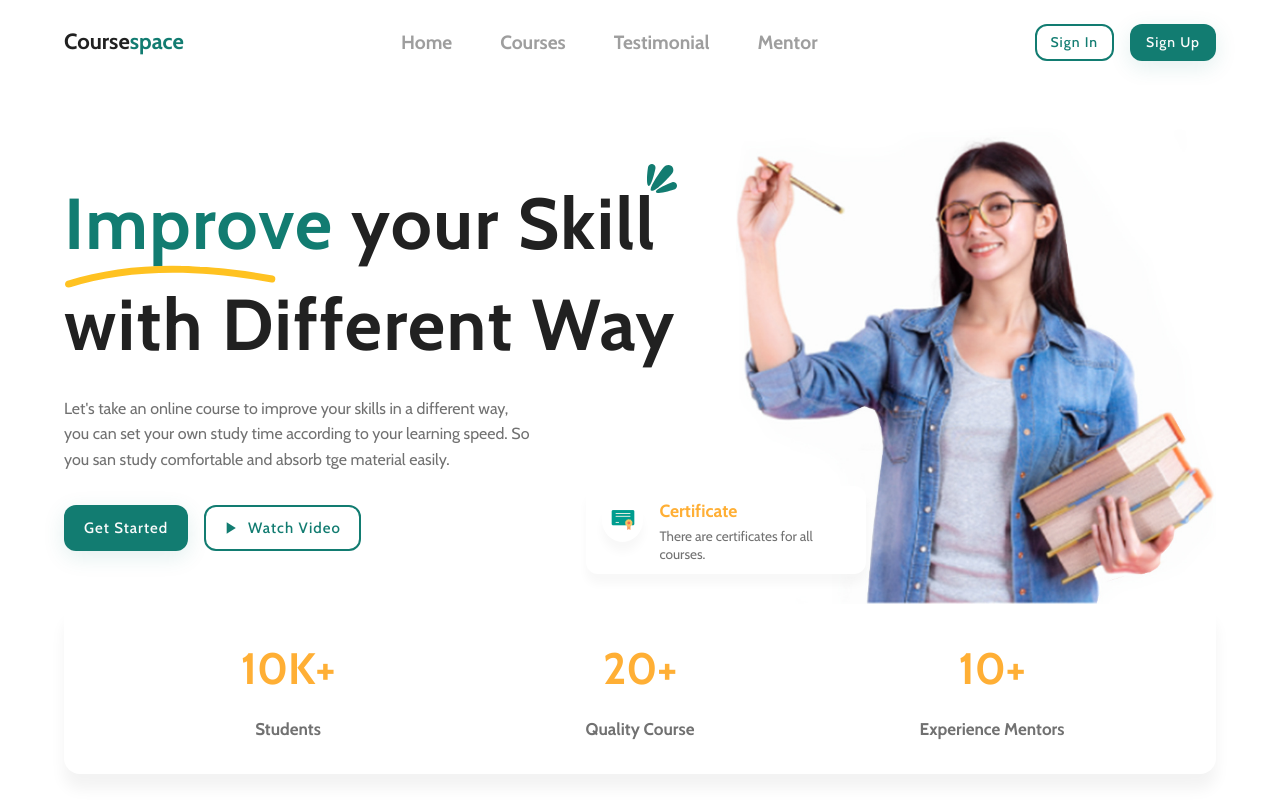
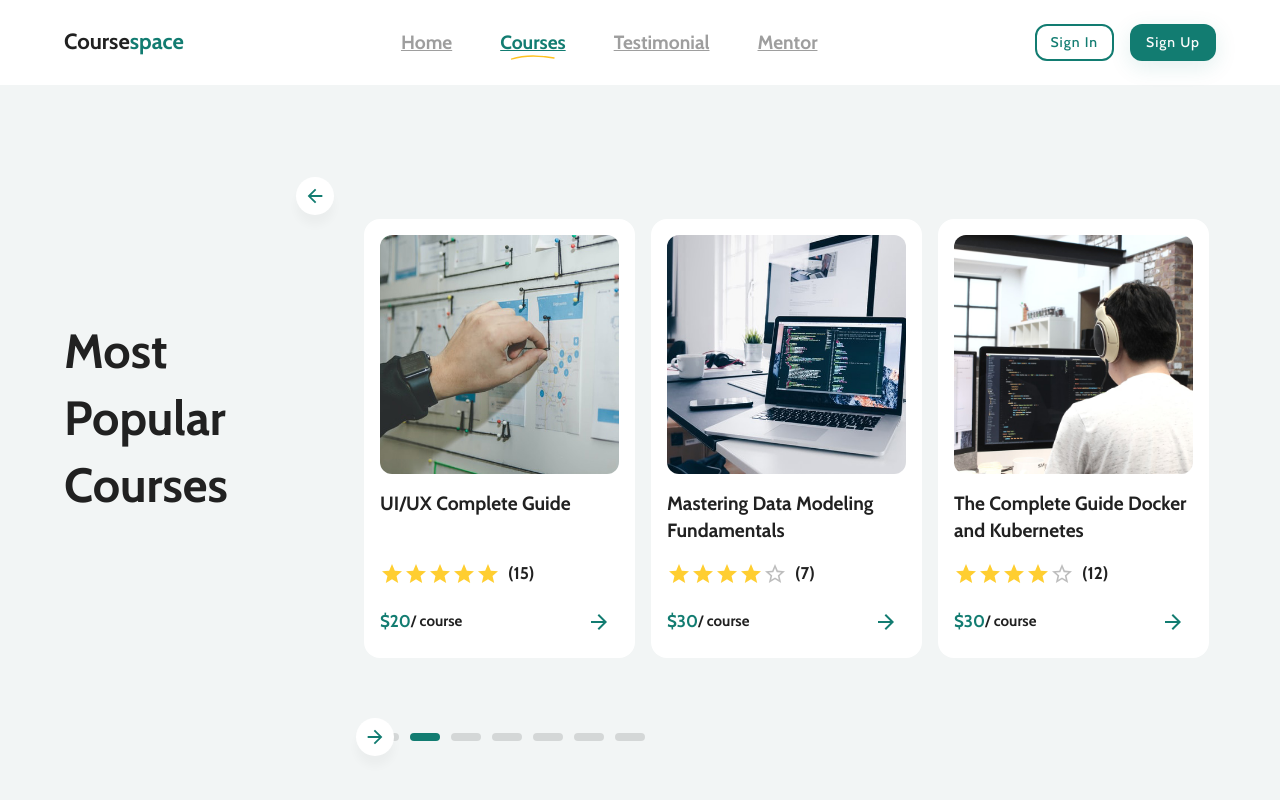
Before and after one commit to kirubeladamu9-afk/courseaugust15.4, a React (Vite) app: page /courses in a window 1280 px wide. Shown: the top 800 px of the page. Built offline with nearby package versions, Linux system fonts and the light colour scheme.

Commit message:
Add routing, axios, and lazy loading support

```diff
--- a/package.json
+++ b/package.json
@@ -14,9 +14,11 @@
     "@emotion/styled": "^11.11.5",
     "@mui/icons-material": "^5.15.20",
     "@mui/material": "^5.15.20",
+    "axios": "^1.19.0",
     "pg": "^8.22.0",
     "react": "^18.3.1",
     "react-dom": "^18.3.1",
+    "react-router-dom": "^7.18.2",
     "react-scroll": "^1.9.0",
     "react-slick": "^0.30.2",
     "slick-carousel": "^1.8.1"
--- a/src/App.tsx
+++ b/src/App.tsx
@@ -1,5 +1,9 @@
-import React, { Suspense, lazy } from 'react'
+import React from 'react'
+import { lazy, Suspense, type ReactNode } from 'react'
 import Box from '@mui/material/Box'
+import Container from '@mui/material/Container'
+import Typography from '@mui/material/Typography'
+import { BrowserRouter, Route, Routes } from 'react-router-dom'
 import { Footer } from '@/components/footer'
 import { Header } from '@/components/header'
 
@@ -10,21 +14,61 @@ const HomeTestimonial = lazy(() => import('@/components/home/testimonial'))
 const HomeOurMentors = lazy(() => import('@/components/home/mentors'))
 const HomeNewsLetter = lazy(() => import('@/components/home/newsletter'))
 
-const App: React.FC = () => {
-  return (
+interface PageLayoutProps {
+  children: ReactNode
+}
+
+const PageLayout: React.FC<PageLayoutProps> = ({ children }) => (
   <Box component="main">
     <Header />
-      <Suspense fallback={null}>
+    <Suspense fallback={<Box sx={{ minHeight: '40vh' }} />}>{children}</Suspense>
+    <Footer />
+  </Box>
+)
+
+const HomePage: React.FC = () => (
+  <PageLayout>
     <HomeHero />
     <HomePopularCourse />
     <HomeFeature />
     <HomeTestimonial />
     <HomeOurMentors />
     <HomeNewsLetter />
-      </Suspense>
-      <Footer />
-    </Box>
+  </PageLayout>
 )
+
+interface InfoPageProps {
+  title: string
+  description: string
 }
 
+const InfoPage: React.FC<InfoPageProps> = ({ title, description }) => (
+  <PageLayout>
+    <Container sx={{ py: { xs: 10, md: 16 }, minHeight: '50vh' }}>
+      <Typography variant="h1" sx={{ mb: 2 }}>
+        {title}
+      </Typography>
+      <Typography variant="h6" color="text.secondary">
+        {description}
+      </Typography>
+    </Container>
+  </PageLayout>
+)
+
+const App: React.FC = () => (
+  <BrowserRouter>
+    <Routes>
+      <Route path="/" element={<HomePage />} />
+      <Route path="/courses" element={<PageLayout><HomePopularCourse /></PageLayout>} />
+      <Route path="/testimonials" element={<PageLayout><HomeTestimonial /></PageLayout>} />
+      <Route path="/mentors" element={<PageLayout><HomeOurMentors /></PageLayout>} />
+      <Route path="/contact" element={<InfoPage title="Contact Us" description="We would love to hear from you." />} />
+      <Route path="/privacy" element={<InfoPage title="Privacy & Policy" description="Your privacy matters to us." />} />
+      <Route path="/terms" element={<InfoPage title="Terms & Conditions" description="Please review our platform terms." />} />
+      <Route path="/faq" element={<InfoPage title="FAQ" description="Find answers to common questions about Coursespace." />} />
+      <Route path="*" element={<InfoPage title="Page not found" description="The page you requested does not exist." />} />
+    </Routes>
+  </BrowserRouter>
+)
+
 export default App
--- a/src/components/footer/footer-navigation.tsx
+++ b/src/components/footer/footer-navigation.tsx
@@ -1,36 +1,25 @@
 import React, { FC } from 'react'
 import Grid from '@mui/material/Grid'
 import MuiLink from '@mui/material/Link'
+import { Link as RouterLink } from 'react-router-dom'
 import type { Navigation } from '@/interfaces/navigation'
 import { navigations as headerNavigations } from '@/components/navigation/navigation.data'
 import { FooterSectionTitle } from '@/components/footer'
 
 const courseMenu: Array<Navigation> = [
-  {
-    label: 'UI/UX Design',
-    path: '#',
-  },
-  {
-    label: 'Mobile Development',
-    path: '#',
-  },
-  {
-    label: 'Machine Learning',
-    path: '#',
-  },
-  {
-    label: 'Web Development',
-    path: '#',
-  },
+  { label: 'UI/UX Design', path: '/courses' },
+  { label: 'Mobile Development', path: '/courses' },
+  { label: 'Machine Learning', path: '/courses' },
+  { label: 'Web Development', path: '/courses' },
 ]
 
 const pageMenu = headerNavigations
 
 const companyMenu: Array<Navigation> = [
-  { label: 'Contact Us', path: '#' },
-  { label: 'Privacy & Policy', path: '#' },
-  { label: 'Term & Condition', path: '#' },
-  { label: 'FAQ', path: '#' },
+  { label: 'Contact Us', path: '/contact' },
+  { label: 'Privacy & Policy', path: '/privacy' },
+  { label: 'Terms & Conditions', path: '/terms' },
+  { label: 'FAQ', path: '/faq' },
 ]
 
 interface NavigationItemProps {
@@ -41,7 +30,8 @@ interface NavigationItemProps {
 const NavigationItem: FC<NavigationItemProps> = ({ label, path }) => {
   return (
     <MuiLink
-      href={path}
+      component={RouterLink}
+      to={path}
       underline="hover"
       sx={{
         display: 'block',
@@ -60,7 +50,7 @@ const FooterNavigation: FC = () => {
       <Grid item xs={12} md={4}>
         <FooterSectionTitle title="Course" />
         {courseMenu.map(({ label, path }, index) => (
-          <NavigationItem key={index + path} label={label} path={/* path */ '#'} />
+          <NavigationItem key={index + path} label={label} path={path} />
         ))}
       </Grid>
       <Grid item xs={12} md={4}>
--- a/src/components/navigation/navigation.tsx
+++ b/src/components/navigation/navigation.tsx
@@ -1,6 +1,6 @@
 import React, { FC } from 'react'
 import Box from '@mui/material/Box'
-import { Link as ScrollLink } from 'react-scroll'
+import { NavLink } from 'react-router-dom'
 import { navigations } from './navigation.data'
 
 const Navigation: FC = () => {
@@ -8,13 +8,10 @@ const Navigation: FC = () => {
     <Box sx={{ display: 'flex', flexDirection: { xs: 'column', md: 'row' } }}>
       {navigations.map(({ path: destination, label }) => (
         <Box
-          component={ScrollLink}
+          component={NavLink}
           key={destination}
-          activeClass="current"
           to={destination}
-          spy={true}
-          smooth={true}
-          duration={350}
+          end={destination === '/'}
           sx={{
             position: 'relative',
             color: 'text.disabled',
@@ -26,13 +23,9 @@ const Navigation: FC = () => {
             px: { xs: 0, md: 3 },
             mb: { xs: 3, md: 0 },
             fontSize: { xs: '1.2rem', md: 'inherit' },
-            ...(destination === '/' && {
-              color: 'primary.main',
-            }),
-
+            '&.active': { color: 'primary.main' },
             '& > div': { display: 'none' },
-
-            '&.current>div': { display: 'block' },
+            '&.active>div': { display: 'block' },
 
             '&:hover': {
               color: 'primary.main',
```
Also changed, not shown: src/components/navigation/navigation.data.ts (+4 -4 lines), src/lib/api.ts (added, +10 -0 lines), 2 other files (tests, documents, lock files or other folders). Lines whose indentation alone changed are shown as unchanged.
